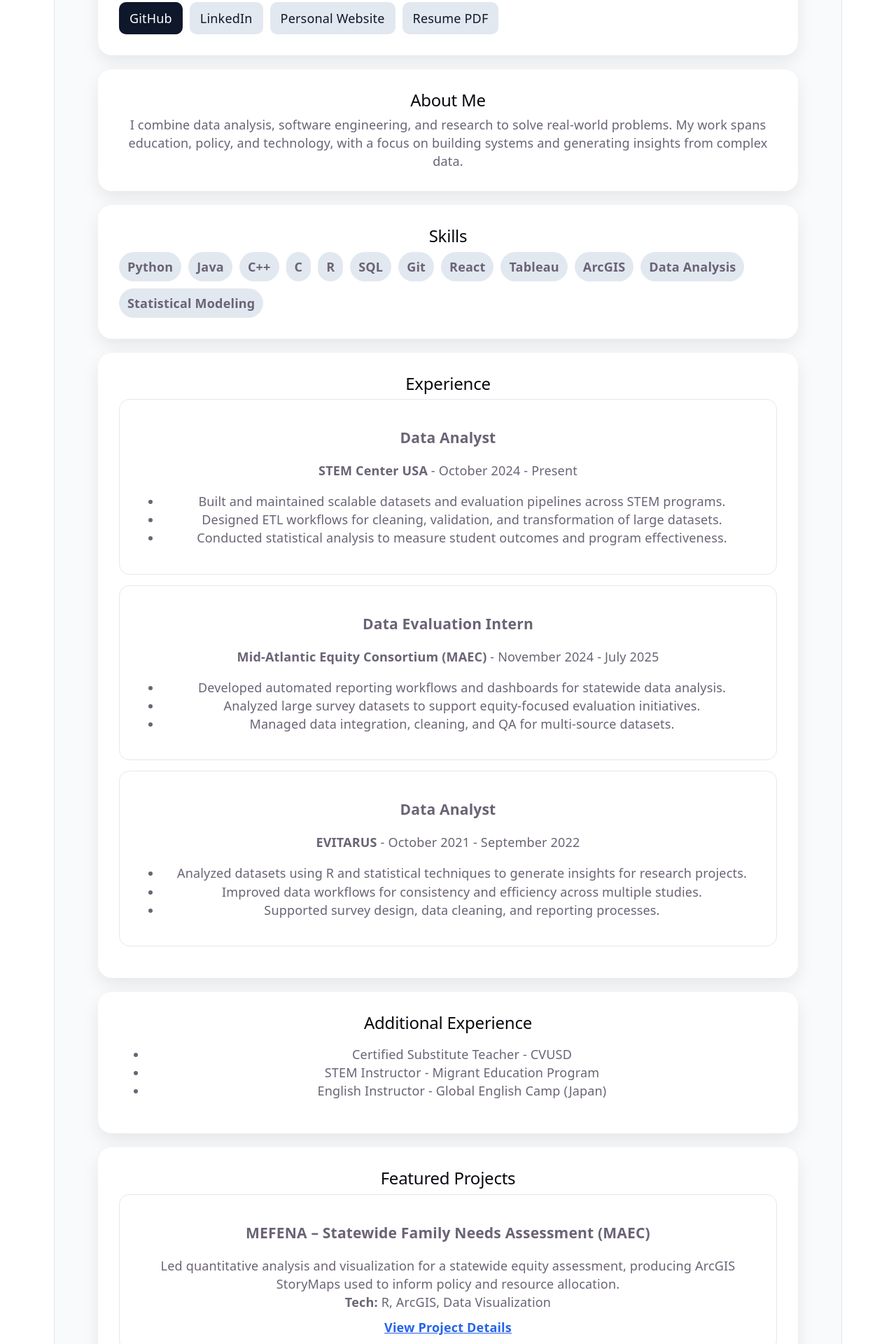
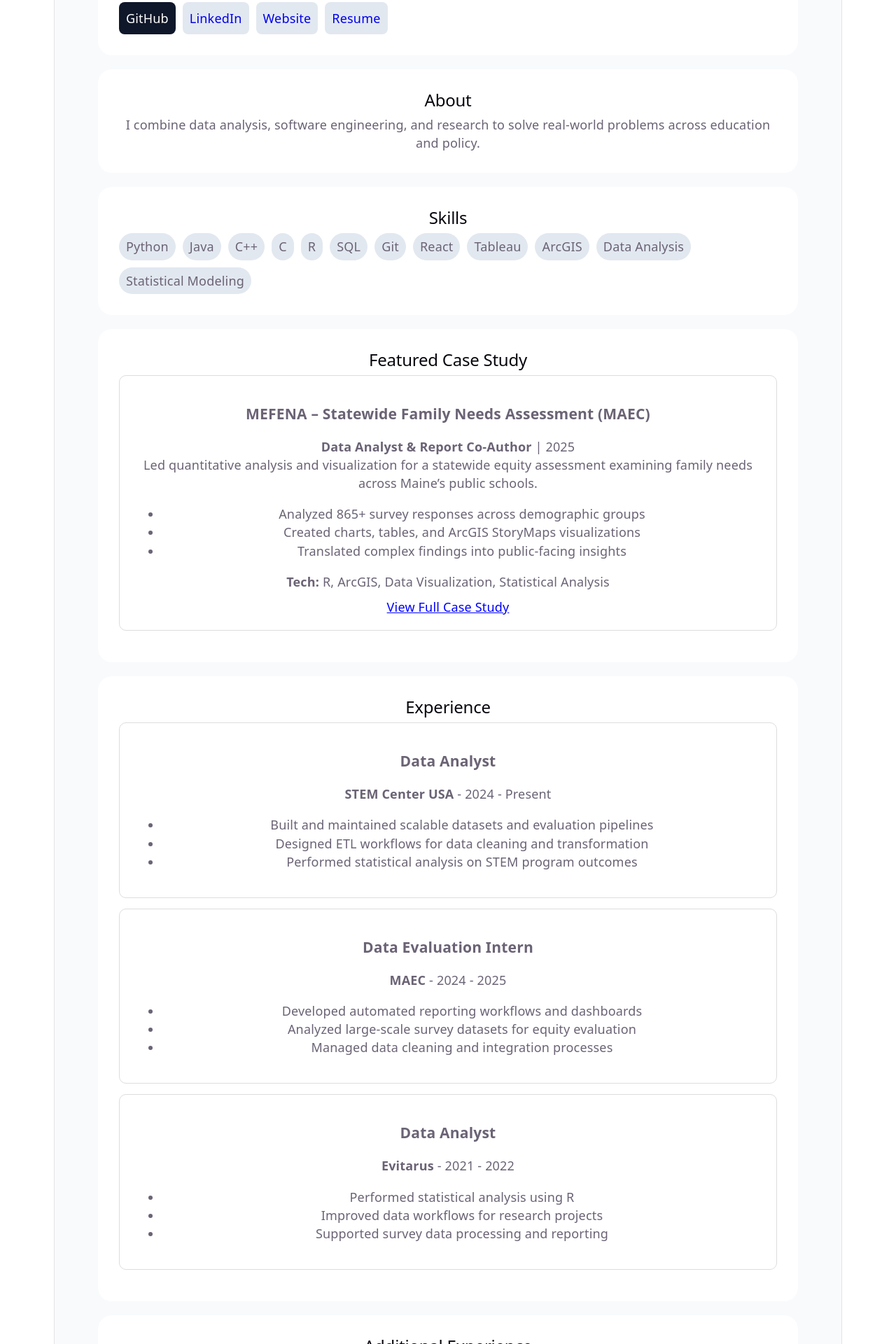
Before and after one commit to luieee12398/luis-portfolio-1, a React (Vite) app: page / in a window 1280 px wide. Shown: the part 220-2140 px from the top of the page at 70% size. Built offline with nearby package versions, Linux system fonts and the light colour scheme.

Commit message:
add featured case study + final structure

```diff
--- a/src/App.jsx
+++ b/src/App.jsx
@@ -10,35 +10,50 @@ export default function App() {
     resume: "/luis-portfolio-1/resume.pdf",
   };
 
+  const featuredCaseStudy = {
+    title: "MEFENA – Statewide Family Needs Assessment (MAEC)",
+    role: "Data Analyst & Report Co-Author",
+    timeline: "2025",
+    summary:
+      "Led quantitative analysis and visualization for a statewide equity assessment examining family needs across Maine’s public schools.",
+    bullets: [
+      "Analyzed 865+ survey responses across demographic groups",
+      "Created charts, tables, and ArcGIS StoryMaps visualizations",
+      "Translated complex findings into public-facing insights",
+    ],
+    tech: ["R", "ArcGIS", "Data Visualization", "Statistical Analysis"],
+    link: "https://storymaps.arcgis.com/stories/2f23b76e6534481cbb1013b96a2b544e",
+  };
+
   const experience = [
     {
       role: "Data Analyst",
       org: "STEM Center USA",
-      date: "October 2024 - Present",
+      date: "2024 - Present",
       bullets: [
-        "Built and maintained scalable datasets and evaluation pipelines across STEM programs.",
-        "Designed ETL workflows for cleaning, validation, and transformation of large datasets.",
-        "Conducted statistical analysis to measure student outcomes and program effectiveness.",
+        "Built and maintained scalable datasets and evaluation pipelines",
+        "Designed ETL workflows for data cleaning and transformation",
+        "Performed statistical analysis on STEM program outcomes",
       ],
     },
     {
       role: "Data Evaluation Intern",
-      org: "Mid-Atlantic Equity Consortium (MAEC)",
-      date: "November 2024 - July 2025",
+      org: "MAEC",
+      date: "2024 - 2025",
       bullets: [
-        "Developed automated reporting workflows and dashboards for statewide data analysis.",
-        "Analyzed large survey datasets to support equity-focused evaluation initiatives.",
-        "Managed data integration, cleaning, and QA for multi-source datasets.",
+        "Developed automated reporting workflows and dashboards",
+        "Analyzed large-scale survey datasets for equity evaluation",
+        "Managed data cleaning and integration processes",
       ],
     },
     {
       role: "Data Analyst",
-      org: "EVITARUS",
-      date: "October 2021 - September 2022",
+      org: "Evitarus",
+      date: "2021 - 2022",
       bullets: [
-        "Analyzed datasets using R and statistical techniques to generate insights for research projects.",
-        "Improved data workflows for consistency and efficiency across multiple studies.",
-        "Supported survey design, data cleaning, and reporting processes.",
+        "Performed statistical analysis using R",
+        "Improved data workflows for research projects",
+        "Supported survey data processing and reporting",
       ],
     },
   ];
@@ -51,23 +66,23 @@ export default function App() {
 
   const featuredProjects = [
     {
-      name: "MEFENA – Statewide Family Needs Assessment (MAEC)",
+      name: "MEFENA Statewide Analysis",
       description:
-        "Led quantitative analysis and visualization for a statewide equity assessment, producing ArcGIS StoryMaps used to inform policy and resource allocation.",
-      tech: ["R", "ArcGIS", "Data Visualization"],
+        "Conducted statewide data analysis and built StoryMaps to inform policy decisions.",
+      tech: ["R", "ArcGIS"],
       link: "https://storymaps.arcgis.com/stories/2f23b76e6534481cbb1013b96a2b544e",
     },
     {
-      name: "STEM Learning Outcomes Analysis",
+      name: "STEM Program Evaluation",
       description:
-        "Built a multi-year dataset and conducted statistical testing to measure student learning outcomes and improve program design.",
-      tech: ["R", "Statistics", "Data Analysis"],
+        "Analyzed multi-year student outcome data using statistical methods.",
+      tech: ["R", "Statistics"],
     },
     {
       name: "TELPAS Analysis",
       description:
-        "Cleaned and analyzed district-level data to identify patterns in English learner performance.",
-      tech: ["R", "Data Cleaning"],
+        "Cleaned and analyzed district-level education data for performance insights.",
+      tech: ["R"],
     },
   ];
 
@@ -75,19 +90,19 @@ export default function App() {
     {
       name: "LC4 Assembler",
       description:
-        "Implemented a two-pass assembler in C with parsing, file I/O, and memory management.",
-      tech: ["C", "Systems Programming"],
+        "Implemented a two-pass assembler in C with parsing and memory management.",
+      tech: ["C", "Systems"],
     },
     {
       name: "Game of Nim",
       description:
-        "Built a C++ strategy game with optimal algorithmic logic and multiple difficulty modes.",
+        "Built a C++ strategy game with optimal algorithmic logic.",
       tech: ["C++", "Algorithms"],
     },
     {
       name: "Java Project Suite",
       description:
-        "Developed multiple Java applications including Battleship, RPG games, and data systems using object-oriented programming.",
+        "Developed multiple Java applications using object-oriented programming.",
       tech: ["Java", "OOP"],
     },
   ];
@@ -96,14 +111,14 @@ export default function App() {
     {
       name: "UCLA Honors Thesis",
       description:
-        "Conducted geospatial and statistical analysis to study voter access and turnout.",
+        "Geospatial and statistical analysis of voter access and turnout.",
       tech: ["R", "ArcGIS"],
     },
     {
       name: "Japan Nuclear Policy Study",
       description:
-        "Analyzed public opinion data to study attitudes toward nuclear policy and international agreements.",
-      tech: ["R", "Statistical Modeling"],
+        "Quantitative analysis of public opinion and policy attitudes.",
+      tech: ["R"],
     },
   ];
 
@@ -123,55 +138,74 @@ export default function App() {
   ];
 
   return (
-    <div style={pageStyle}>
-      <div style={containerStyle}>
+    <div style={page}>
+      <div style={container}>
 
-        {/* HERO */}
         <section style={card}>
           <h1>{profile.name}</h1>
           <h2>{profile.title}</h2>
           <p>{profile.location} | {profile.email}</p>
 
-          <div style={buttonContainer}>
-            <a href={profile.github} target="_blank" rel="noreferrer" style={buttonDark}>GitHub</a>
-            <a href={profile.linkedin} target="_blank" rel="noreferrer" style={buttonLight}>LinkedIn</a>
-            <a href={profile.website} target="_blank" rel="noreferrer" style={buttonLight}>Personal Website</a>
-            <a href={profile.resume} target="_blank" rel="noreferrer" style={buttonLight}>Resume PDF</a>
+          <div style={buttons}>
+            <a href={profile.github} target="_blank" rel="noreferrer" style={btnDark}>GitHub</a>
+            <a href={profile.linkedin} target="_blank" rel="noreferrer" style={btnLight}>LinkedIn</a>
+            <a href={profile.website} target="_blank" rel="noreferrer" style={btnLight}>Website</a>
+            <a href={profile.resume} target="_blank" rel="noreferrer" style={btnLight}>Resume</a>
           </div>
         </section>
 
-        {/* ABOUT */}
         <section style={card}>
-          <h2>About Me</h2>
+          <h2>About</h2>
           <p>
-            I combine data analysis, software engineering, and research to solve real-world problems.
-            My work spans education, policy, and technology, with a focus on building systems and
-            generating insights from complex data.
+            I combine data analysis, software engineering, and research to solve real-world problems across education and policy.
           </p>
         </section>
 
-        {/* SKILLS */}
         <section style={card}>
           <h2>Skills</h2>
-          <div style={skillsContainer}>
-            {skills.map((s) => <span key={s} style={skill}>{s}</span>)}
+          <div style={skillsBox}>
+            {skills.map(s => <span key={s} style={skill}>{s}</span>)}
           </div>
         </section>
 
-        {/* EXPERIENCE */}
-        <ExperienceSection experience={experience} />
+        <section style={card}>
+          <h2>Featured Case Study</h2>
+          <div style={project}>
+            <h3>{featuredCaseStudy.title}</h3>
+            <p><strong>{featuredCaseStudy.role}</strong> | {featuredCaseStudy.timeline}</p>
+            <p>{featuredCaseStudy.summary}</p>
+            <ul>
+              {featuredCaseStudy.bullets.map(b => <li key={b}>{b}</li>)}
+            </ul>
+            <p><strong>Tech:</strong> {featuredCaseStudy.tech.join(", ")}</p>
+            <a href={featuredCaseStudy.link} target="_blank" rel="noreferrer" style={link}>
+              View Full Case Study
+            </a>
+          </div>
+        </section>
 
-        {/* ADDITIONAL EXPERIENCE */}
+        <section style={card}>
+          <h2>Experience</h2>
+          {experience.map(job => (
+            <div key={job.role} style={project}>
+              <h3>{job.role}</h3>
+              <p><strong>{job.org}</strong> - {job.date}</p>
+              <ul>
+                {job.bullets.map(b => <li key={b}>{b}</li>)}
+              </ul>
+            </div>
+          ))}
+        </section>
+
         <section style={card}>
           <h2>Additional Experience</h2>
           <ul>
-            {additionalExperience.map((e) => <li key={e}>{e}</li>)}
+            {additionalExperience.map(e => <li key={e}>{e}</li>)}
           </ul>
         </section>
 
-        {/* PROJECTS */}
         <ProjectSection title="Featured Projects" projects={featuredProjects} />
-        <ProjectSection title="Software Engineering Projects" projects={softwareProjects} />
+        <ProjectSection title="Software Projects" projects={softwareProjects} />
         <ProjectSection title="Research Projects" projects={researchProjects} />
 
       </div>
@@ -179,38 +213,18 @@ export default function App() {
   );
 }
 
-/* COMPONENTS */
-
-function ExperienceSection({ experience }) {
-  return (
-    <section style={card}>
-      <h2>Experience</h2>
-      {experience.map((job) => (
-        <div key={job.role} style={projectCard}>
-          <h3>{job.role}</h3>
-          <p><strong>{job.org}</strong> - {job.date}</p>
-          <ul>
-            {job.bullets.map((b) => <li key={b}>{b}</li>)}
-          </ul>
-        </div>
-      ))}
-    </section>
-  );
-}
-
 function ProjectSection({ title, projects }) {
   return (
     <section style={card}>
       <h2>{title}</h2>
-      {projects.map((p) => (
-        <div key={p.name} style={projectCard}>
+      {projects.map(p => (
+        <div key={p.name} style={project}>
           <h3>{p.name}</h3>
           <p>{p.description}</p>
           <p><strong>Tech:</strong> {p.tech.join(", ")}</p>
-
           {p.link && (
-            <a href={p.link} target="_blank" rel="noreferrer" style={projectLink}>
-              View Project Details
+            <a href={p.link} target="_blank" rel="noreferrer" style={link}>
+              View Details
             </a>
           )}
         </div>
@@ -221,54 +235,29 @@ function ProjectSection({ title, projects }) {
 
 /* STYLES */
 
-const pageStyle = { background: "#f8fafc", minHeight: "100vh" };
-const containerStyle = { maxWidth: "1000px", margin: "auto", padding: "40px" };
+const page = { background: "#f8fafc", minHeight: "100vh" };
+const container = { maxWidth: "1000px", margin: "auto", padding: "40px" };
 
 const card = {
   background: "white",
   padding: "30px",
   borderRadius: "20px",
   marginBottom: "20px",
-  boxShadow: "0 10px 25px rgba(0,0,0,0.08)",
 };
 
-const projectCard = {
-  border: "1px solid #e2e8f0",
+const project = {
+  border: "1px solid #ddd",
   padding: "20px",
-  borderRadius: "15px",
+  borderRadius: "10px",
   marginBottom: "15px",
 };
 
-const buttonContainer = { display: "flex", gap: "10px", flexWrap: "wrap" };
+const buttons = { display: "flex", gap: "10px", flexWrap: "wrap" };
 
-const buttonDark = {
-  background: "#0f172a",
-  color: "white",
-  padding: "10px 15px",
-  borderRadius: "10px",
-  textDecoration: "none",
-};
+const btnDark = { background: "#0f172a", color: "white", padding: "10px", borderRadius: "8px", textDecoration: "none" };
+const btnLight = { background: "#e2e8f0", padding: "10px", borderRadius: "8px", textDecoration: "none" };
 
-const buttonLight = {
-  background: "#e2e8f0",
-  color: "#0f172a",
-  padding: "10px 15px",
-  borderRadius: "10px",
-  textDecoration: "none",
-};
+const link = { display: "inline-block", marginTop: "10px", color: "blue" };
 
-const projectLink = {
-  display: "inline-block",
-  marginTop: "10px",
-  color: "#2563eb",
-  fontWeight: "bold",
-};
-
-const skillsContainer = { display: "flex", flexWrap: "wrap", gap: "10px" };
-
-const skill = {
-  background: "#e2e8f0",
-  padding: "8px 12px",
-  borderRadius: "999px",
-  fontWeight: "bold",
-};
+const skillsBox = { display: "flex", flexWrap: "wrap", gap: "10px" };
+const skill = { background: "#e2e8f0", padding: "6px 10px", borderRadius: "999px" };
```
